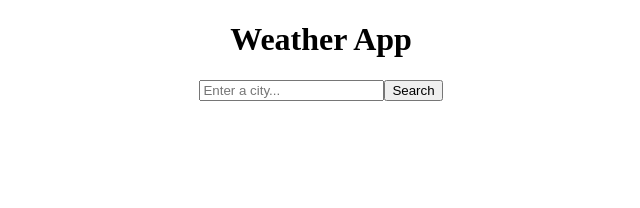
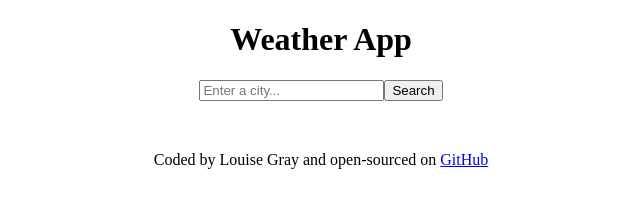
Before and after one commit to PL-coding/weather-react-app, a React app: page / in a window 1280 px wide. Shown: the whole page, without its empty margins (319-959 px from the left). Built offline with nearby package versions, Linux system fonts and the light colour scheme.

Commit message:
Added footer, footer styling and changed page title

```diff
--- a/public/index.html
+++ b/public/index.html
@@ -24,7 +24,7 @@
       work correctly both with client-side routing and a non-root public URL.
       Learn how to configure a non-root public URL by running `npm run build`.
     -->
-    <title>React App</title>
+    <title>Weather App</title>
   </head>
   <body>
     <noscript>You need to enable JavaScript to run this app.</noscript>
--- /dev/null
+++ b/src/index.css
@@ -0,0 +1,4 @@
+footer {
+    margin-top: 50px;
+    text-align: center;
+}
--- a/src/index.js
+++ b/src/index.js
@@ -1,11 +1,13 @@
 import React from 'react';
 import ReactDOM from 'react-dom/client';
 import Weather from './Weather';
+import "./index.css";
 
 
 const root = ReactDOM.createRoot(document.getElementById('root'));
 root.render(
   <React.StrictMode>
     <Weather />
+    <footer>Coded by Louise Gray and open-sourced on <a href='https://github.com/PL-coding/weather-react-app' target="_blank" rel="noreferrer"> GitHub</a></footer>
   </React.StrictMode>
 );
```
